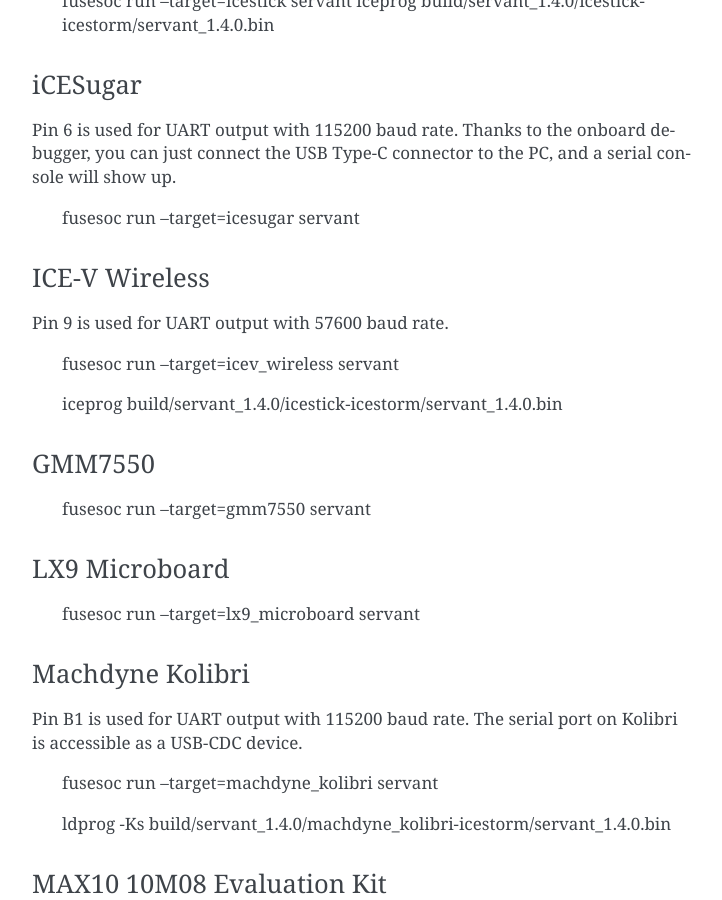
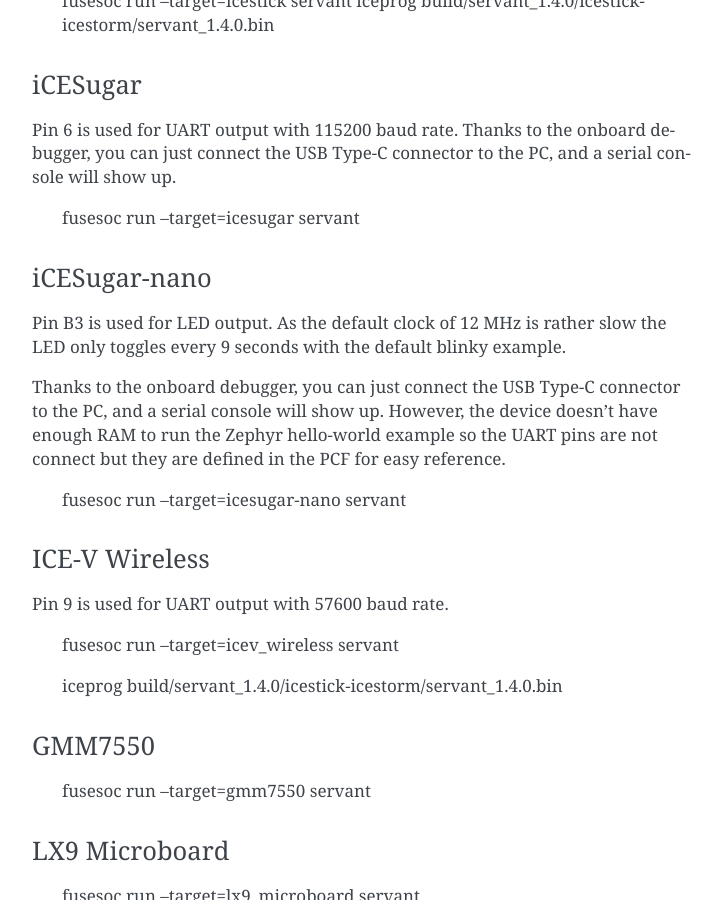
Before and after one commit to olofk/serv, a Sphinx documentation site: the page built from doc/servant.rst, in a window 1280 px wide and 900 px high, scrolled down 3701 px. Shown: the whole window, without its empty margins (388-1110 px from the left). Built offline with Sphinx 7.4.7, drawn with Linux system fonts in a browser that asks for light colours.

Commit message:
Add iCESugar-nano board
Follow the 6 steps to add support for a new target.

Step 1: Locate input and output pins.

Step 2: Add pin constraint file. This covers clock input, LED and UART
        output.

Step 3: Create a clock generator. The chip has no internal clock
        generator so the external 12 MHz clock is used.

Step 4: Add top level servant_ice40_cm36 which connects the one-wire
        output of servant to the LED pin.

Step 5: Add fileset including the new top level and pin constraints.

Step 6: Add target icesugar-nano.

```diff
--- a/doc/servant.rst
+++ b/doc/servant.rst
@@ -155,6 +155,19 @@
 
     fusesoc run --target=icesugar servant
 
+iCESugar-nano
+^^^^^^^^^^^^^
+
+Pin B3 is used for LED output. As the default clock of 12 MHz is rather slow
+the LED only toggles every 9 seconds with the default blinky example.
+
+Thanks to the onboard debugger, you can just connect the USB Type-C connector
+to the PC, and a serial console will show up. However, the device doesn't have
+enough RAM to run the Zephyr hello-world example so the UART pins are not
+connect but they are defined in the PCF for easy reference.
+
+    fusesoc run --target=icesugar-nano servant
+
 ICE-V Wireless
 ^^^^^^^^^^^^^^
 
```
Also changed, not shown: 3 other files.
